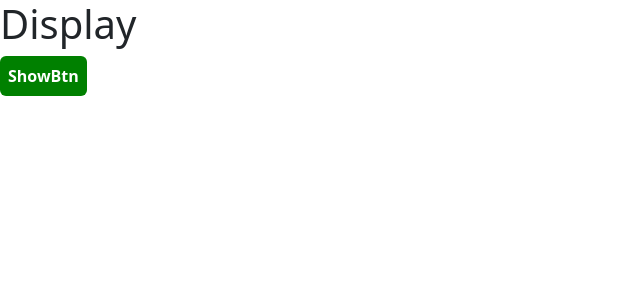
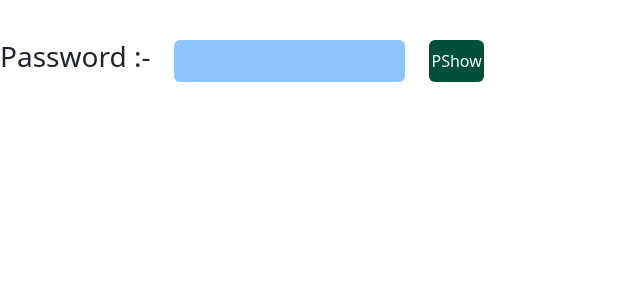
Before and after one commit to Harsimran141/ReactPractice, a React (Vite) app in the folder SecondApp/: page / in a window 1280 px wide. Shown: the top 300 px of the page, without its empty margins (0-640 px from the left). Built offline with nearby package versions, Linux system fonts and the light colour scheme.

Commit message:
feat: add Password component for password visibility toggle functionality

```diff
--- /dev/null
+++ b/SecondApp/src/Password.jsx
@@ -0,0 +1,17 @@
+import { useState } from "react";
+
+ const Password=()=>{
+    const [password,setPassword] = useState(false);
+    return(
+        <div className="flex gap-4 mt-10">
+            <h3>Password :-</h3>
+<input type={password ? 'text' : 'password'}
+className=" bg-blue-300 rounded-md"
+/>
+<button className="bg-emerald-900 rounded text-white px-0.5 border-none mr-2.5rem"
+onClick={()=>setPassword(!password)}
+>{password ? 'PHide' : 'PShow'}</button>
+        </div>
+    )
+ }
+ export default Password;
--- a/SecondApp/src/main.jsx
+++ b/SecondApp/src/main.jsx
@@ -8,12 +8,14 @@ import "./index.css";
 import App from "./App";
 import Practice from "./Practice";
 import Operator from "./Operator";
+import Password from "./Password";
 
 createRoot(document.getElementById("root")).render(
   <StrictMode>
     {/* <App /> */}
     {/* <Count/> */}
     {/* <Practice/> */}
-    <Operator/>
+    {/* <Operator/> */}
+   <Password/>
   </StrictMode>
 );
```
